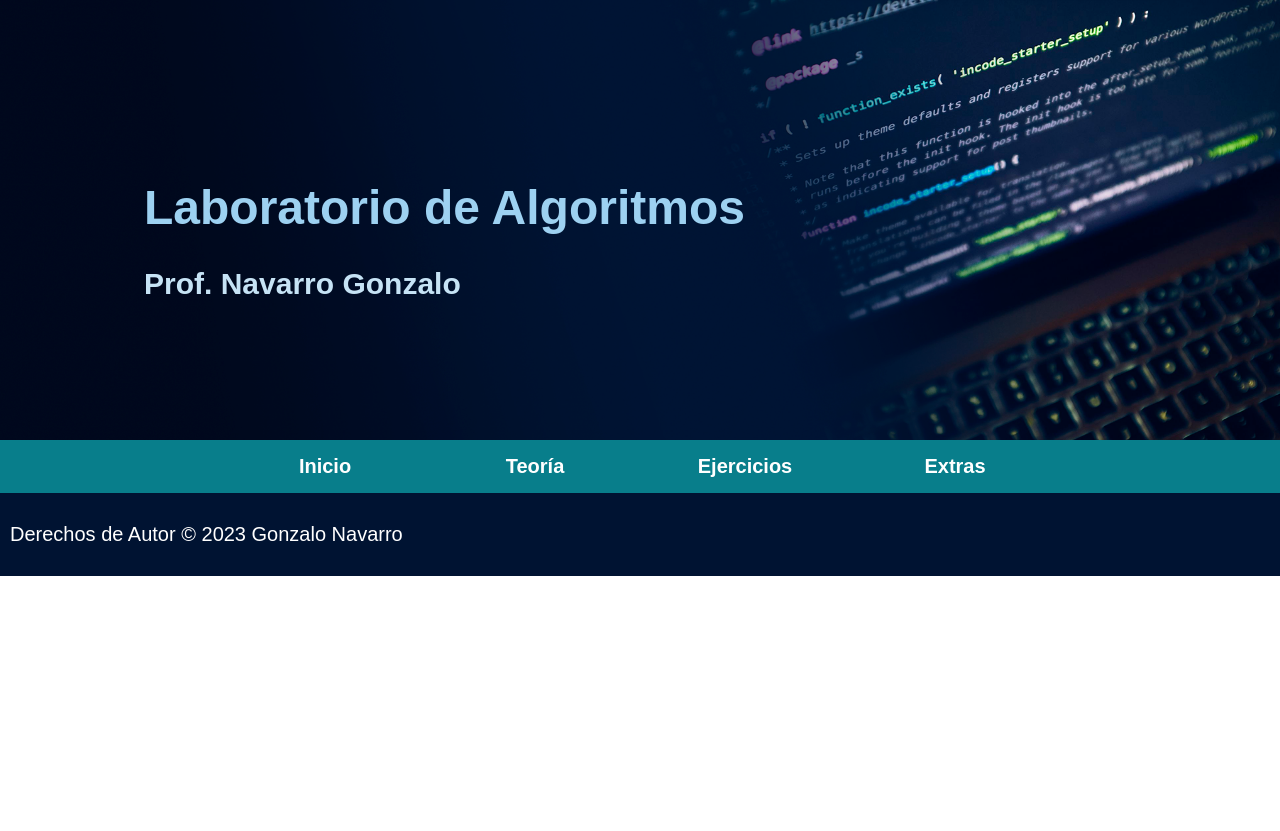
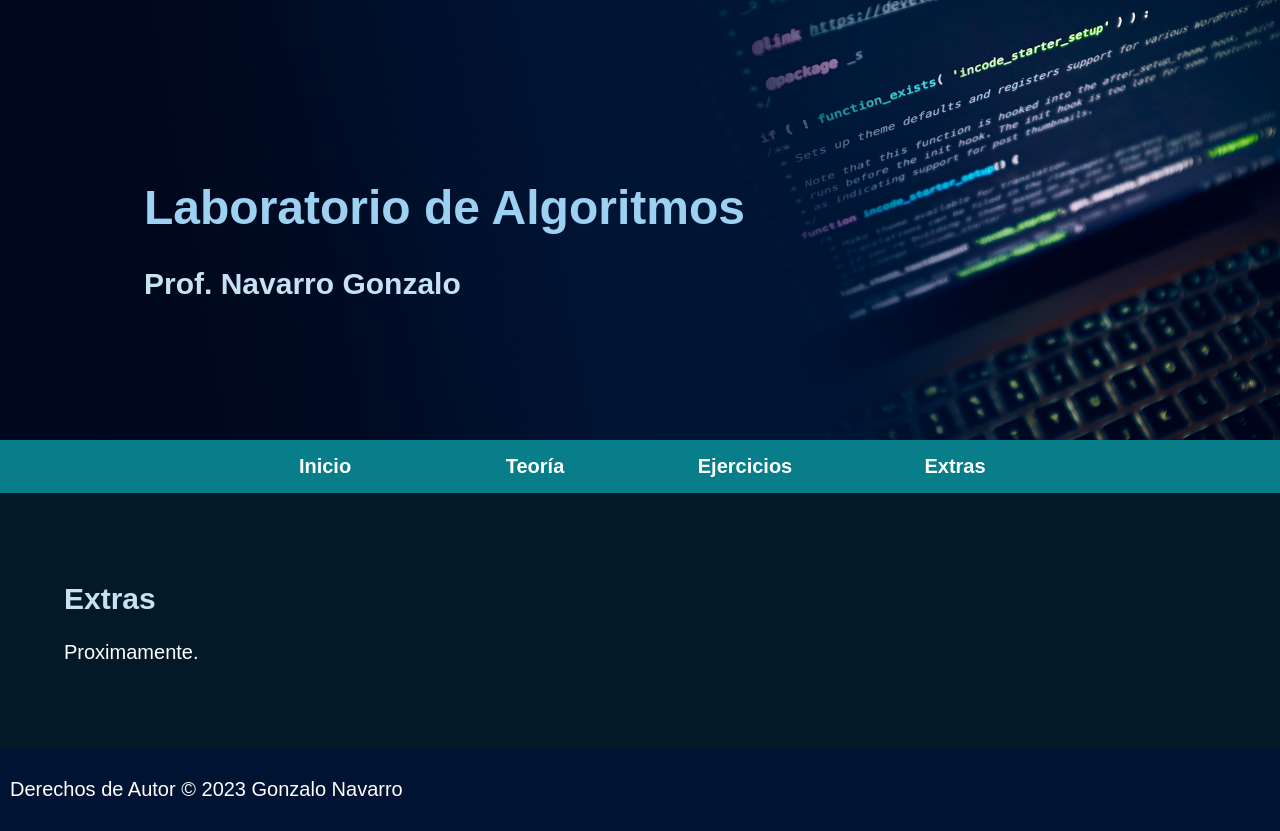
Before and after one commit to profgonzalo/laboratorioalgoritmos, a plain HTML site: page extras.html in a window 1280 px wide. Before the commit the page ends 800 px from the top, so only its background shows below. Drawn offline with Linux system fonts and the light colour scheme.

Commit message:
Add files via upload

```diff
--- a/extras.html
+++ b/extras.html
@@ -7,6 +7,7 @@
     <meta name='viewport' content='width=device-width, initial-scale=1'>
     <link rel='stylesheet' type='text/css' media='screen' href='styles.css'>
     <script src='script.js'></script>
+    <script src="https://code.iconify.design/iconify-icon/1.0.7/iconify-icon.min.js"></script>
 </head>
 <body>
     <header>
@@ -26,8 +27,12 @@
             <li><a href="extras.html">Extras</a></li>
          </ul>
     </nav>
+
     <main>
-
+        <section class="introduccion">
+            <h2>Extras</h2>
+            <p>Proximamente.</p>
+        </section>
 
     </main>
 
```
